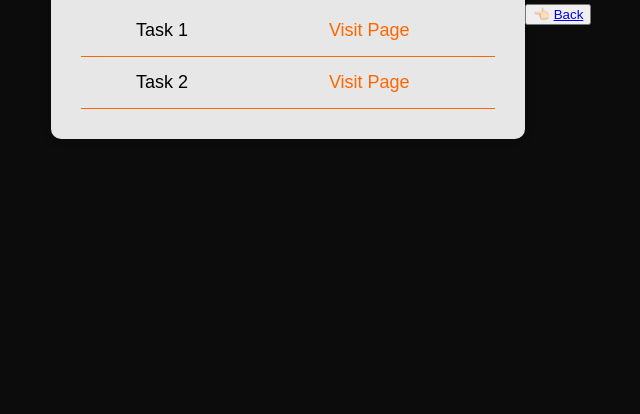
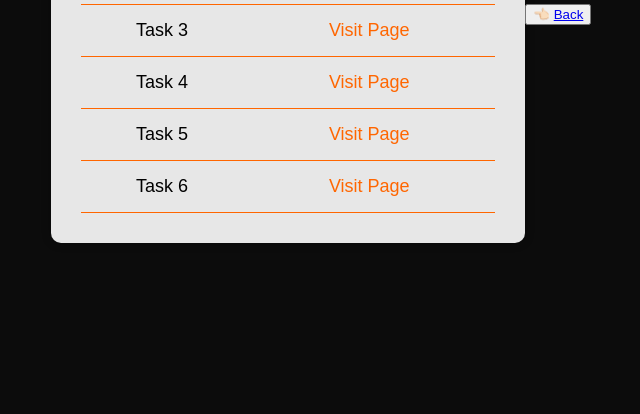
Before and after one commit to DwarakacherlaDeepikaReddy/task2, a plain HTML site: page BootStrap/index.html in a window 1280 px wide. Shown: the part 386-800 px from the top of the page, without its empty margins (319-959 px from the left). Drawn offline with Linux system fonts and the light colour scheme.

Commit message:
Update index.html

```diff
--- a/BootStrap/index.html
+++ b/BootStrap/index.html
@@ -29,6 +29,31 @@
             <a href="Task2/index.html" class="task-link">Visit Page</a>
           </td>
         </tr>
+         <tr>
+          <td>Task 3</td>
+          <td>
+            <a href="Task3/index.html" class="task-link">Visit Page</a>
+          </td>
+        </tr>
+        <tr>
+          <td>Task 4</td>
+          <td>
+            <a href="Task4/index.html" class="task-link">Visit Page</a>
+          </td>
+        </tr>
+         <tr>
+          <td>Task 5</td>
+          <td>
+            <a href="Task5/index.html" class="task-link">Visit Page</a>
+          </td>
+        </tr>
+        <tr>
+          <td>Task 6</td>
+          <td>
+            <a href="Task6/index.html" class="task-link">Visit Page</a>
+          </td>
+        </tr>
+
         <!-- Add more tasks as needed -->
       </table>
     </div>
```
